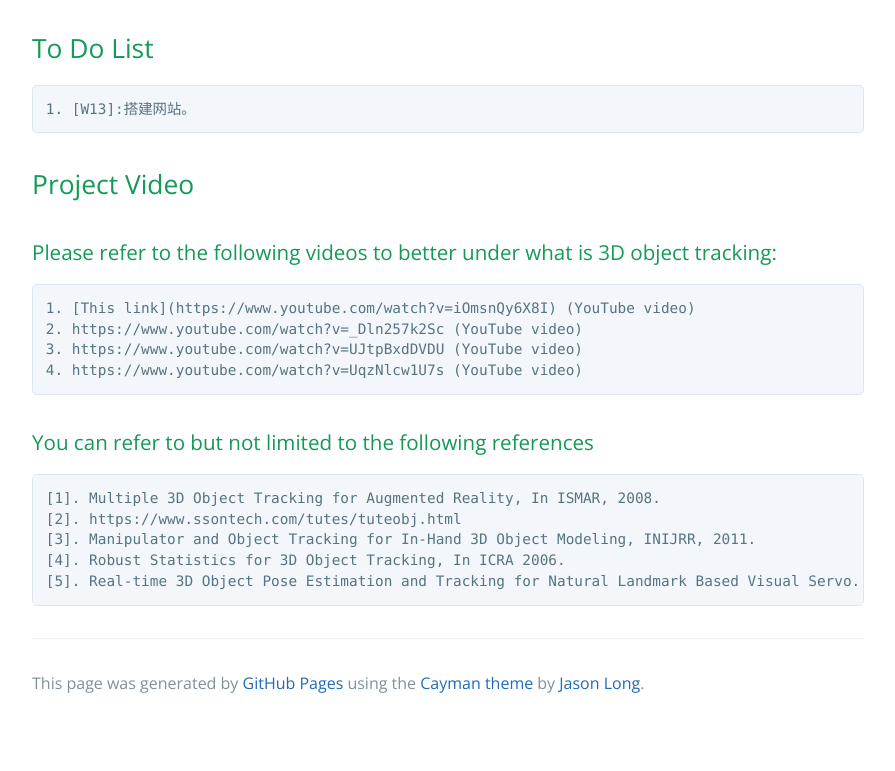
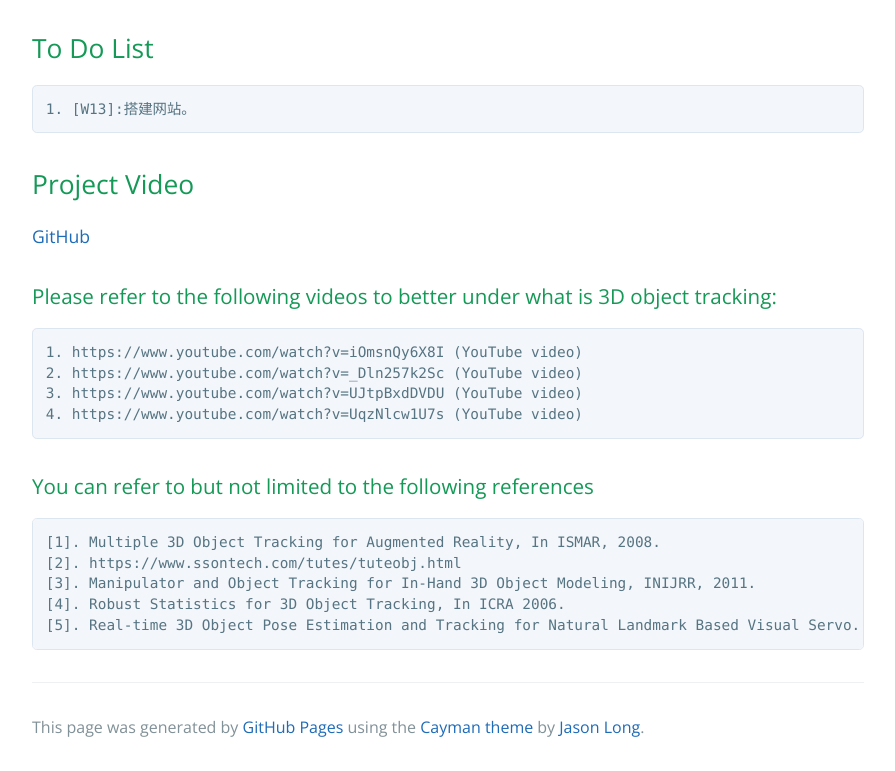
Before and after one commit to hust65536/hust65536.github.io, a plain HTML site: page index.html in a window 1280 px wide. Shown: the part 712-1483 px from the top of the page, without its empty margins (192-1087 px from the left). Before the commit the page ends 1439 px from the top, so only its background shows below. Drawn offline with nearby package versions, Linux system fonts and the light colour scheme.

```diff
--- a/index.html
+++ b/index.html
@@ -30,10 +30,12 @@
 <h2>
 <a id="project-video" class="anchor" href="#project-video" aria-hidden="true"><span aria-hidden="true" class="octicon octicon-link"></span></a>Project Video</h2>
 
+<p><a href="https://github.com/">GitHub</a></p>
+
 <h3>
 <a id="please-refer-to-the-following-videos-to-better-under-what-is-3d-object-tracking" class="anchor" href="#please-refer-to-the-following-videos-to-better-under-what-is-3d-object-tracking" aria-hidden="true"><span aria-hidden="true" class="octicon octicon-link"></span></a>Please refer to the following videos to better under what is 3D object tracking:</h3>
 
-<pre><code>1. [This link](https://www.youtube.com/watch?v=iOmsnQy6X8I) (YouTube video)
+<pre><code>1. https://www.youtube.com/watch?v=iOmsnQy6X8I (YouTube video)
 2. https://www.youtube.com/watch?v=_Dln257k2Sc (YouTube video)
 3. https://www.youtube.com/watch?v=UJtpBxdDVDU (YouTube video)
 4. https://www.youtube.com/watch?v=UqzNlcw1U7s (YouTube video)
```
Also changed, not shown: params.json (+1 -1 lines).
